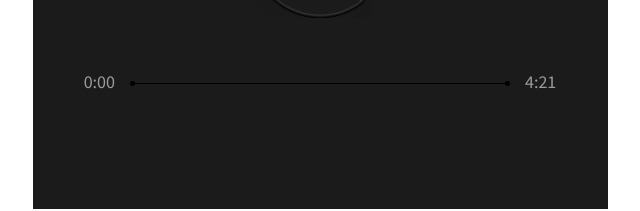
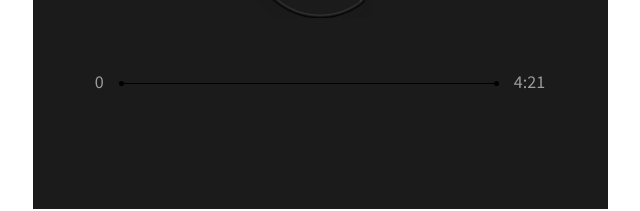
Before and after one commit to sp-pl/player, a React (Create React App) app in the folder player/: page / in a window 1280 px wide. Shown: the part 721-932 px from the top of the page, without its empty margins (320-960 px from the left). Built offline with nearby package versions, Linux system fonts and the light colour scheme.

Commit message:
progress time

```diff
--- a/player/src/Main/Main.jsx
+++ b/player/src/Main/Main.jsx
@@ -26,15 +26,13 @@ class Main extends React.Component{
 			pausedWidth: 0,
 			playerIntervalId: null,
 			progressCounter: 0,
-			currentProgressWidth:0
+			currentProgressWidth:0,
+			currentTuneTime:0
 		}
 		this.hideTunesList = this.hideTunesList.bind(this)
 		this.showTunesList = this.showTunesList.bind(this)
-		this.previous = this.previous.bind(this);
 	}
-	previous(){
-			this.slider.slickPrev();
-		}
+
 	showTunesList(){
 		const tunes = document.querySelector('.tunes');
 		const next = document.querySelector('.next');
@@ -96,7 +94,17 @@ class Main extends React.Component{
 				innerProgressCounter = innerProgressCounter + 1000;
 				progressBarMain.style.width = (innerProgressCounter / 2610) + '%';
 			}
+			//convert miliseconds to minutes
+			let minutes = Math.floor(innerProgressCounter / 60000);
+		 	let seconds = ((innerProgressCounter % 60000) / 1000).toFixed(0);
+		  	this.setState({
+		  		currentTuneTime:(minutes + ":" + (seconds < 10 ? '0' : '') + seconds)
+		  	})
 		}
+
+
+
+
 
 		if(this.state.currentProgressWidth > 0 && this.state.currentProgressWidth < 100){
 			this.setState({
@@ -130,7 +138,8 @@ class Main extends React.Component{
 				<MainControls
 					playFn={this.play}
 					isPlayActive={this.state.isPlayActive} />
-				<ProgressBar />
+				<ProgressBar
+				tuneProgress={this.state.currentTuneTime} />
 				<TunesList
 					tunesShow={this.showTunesList}
 					tunesHide={this.hideTunesList}
--- a/player/src/Progress_Bar/ProgressBar.jsx
+++ b/player/src/Progress_Bar/ProgressBar.jsx
@@ -9,7 +9,7 @@ class ProgressBar extends React.Component{
 		return(
 			<div className="timer d-flex">
 				<div className="time-container">
-					<span className="time-from">0:00</span>
+					<span className="time-from">{this.props.tuneProgress}</span>
 				</div>
 				<div className="progressBar-container">
 					<div className="progressBar-main" ></div>
```
